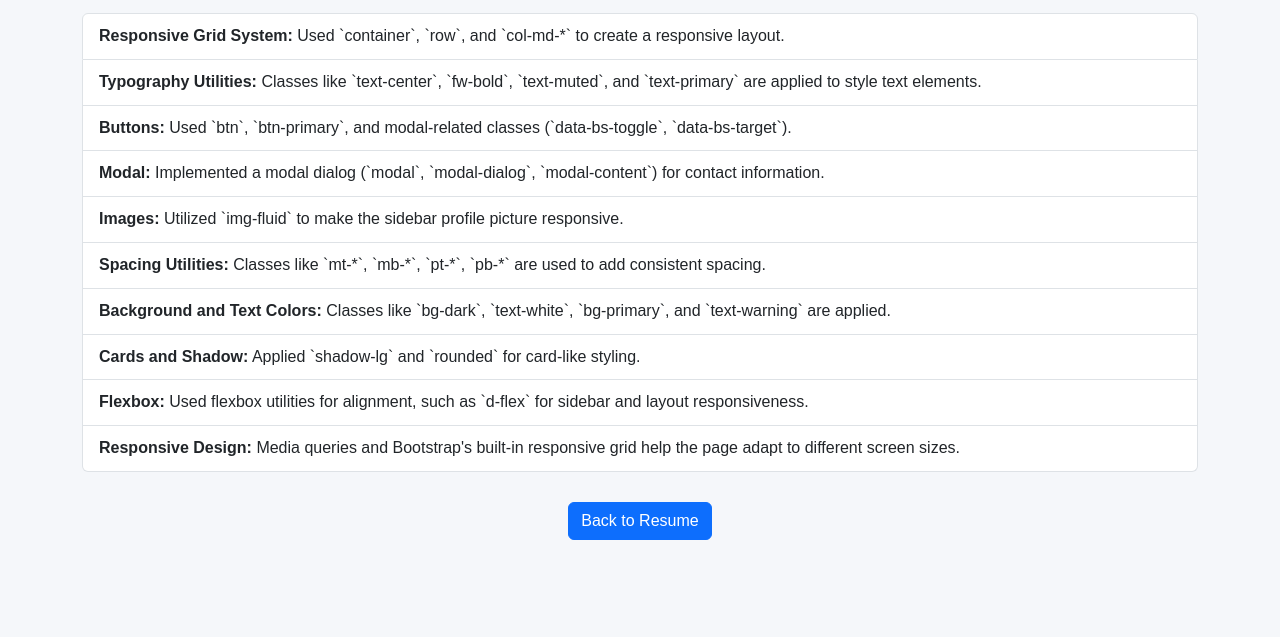
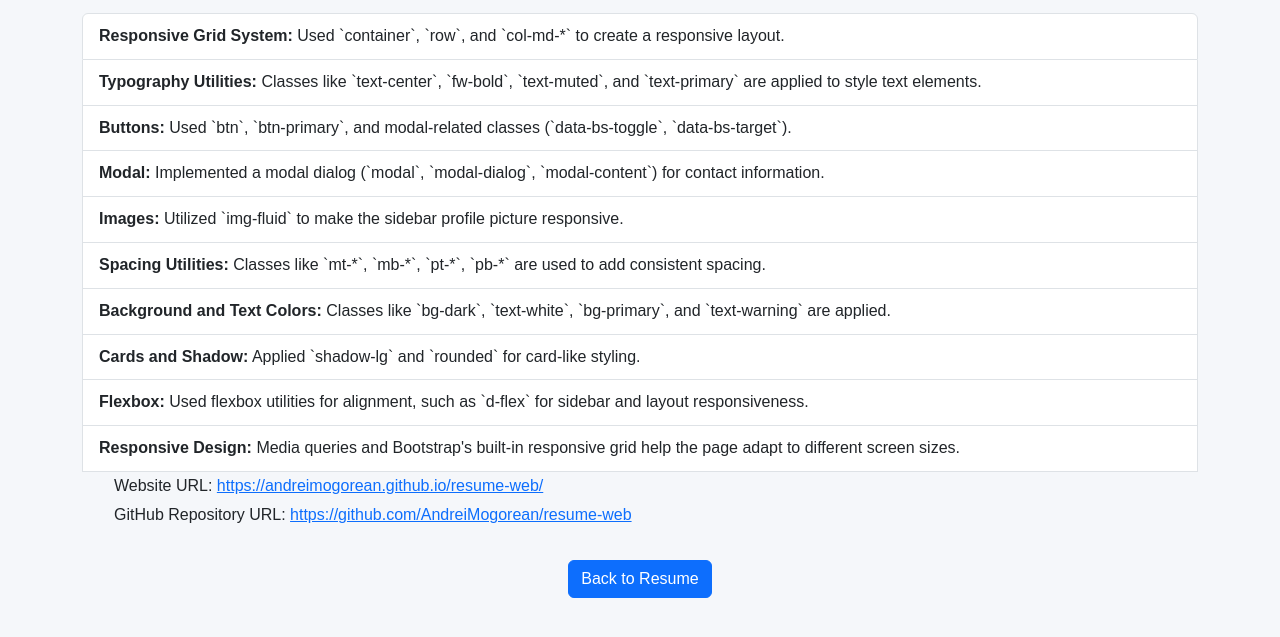
Before and after one commit to AndreiMogorean/resume-web, a plain HTML site: page pages/bootstrap-features.html in a window 1280 px wide. Shown: the part 121-758 px from the top of the page. Drawn offline with nearby package versions, Linux system fonts and the light colour scheme.

Commit message:
adding repository and host url

```diff
--- a/pages/bootstrap-features.html
+++ b/pages/bootstrap-features.html
@@ -77,6 +77,8 @@
         <b>Responsive Design:</b>
         Media queries and Bootstrap's built-in responsive grid help the page adapt to different screen sizes.
       </li>
+      <ul>Website URL: <a href="https://andreimogorean.github.io/resume-web/">https://andreimogorean.github.io/resume-web/</a> </ul>
+      <ul>GitHub Repository URL: <a href="https://github.com/AndreiMogorean/resume-web">https://github.com/AndreiMogorean/resume-web</a> </ul>
     </ul>
 
     <!-- Back to Resume Button -->
```
